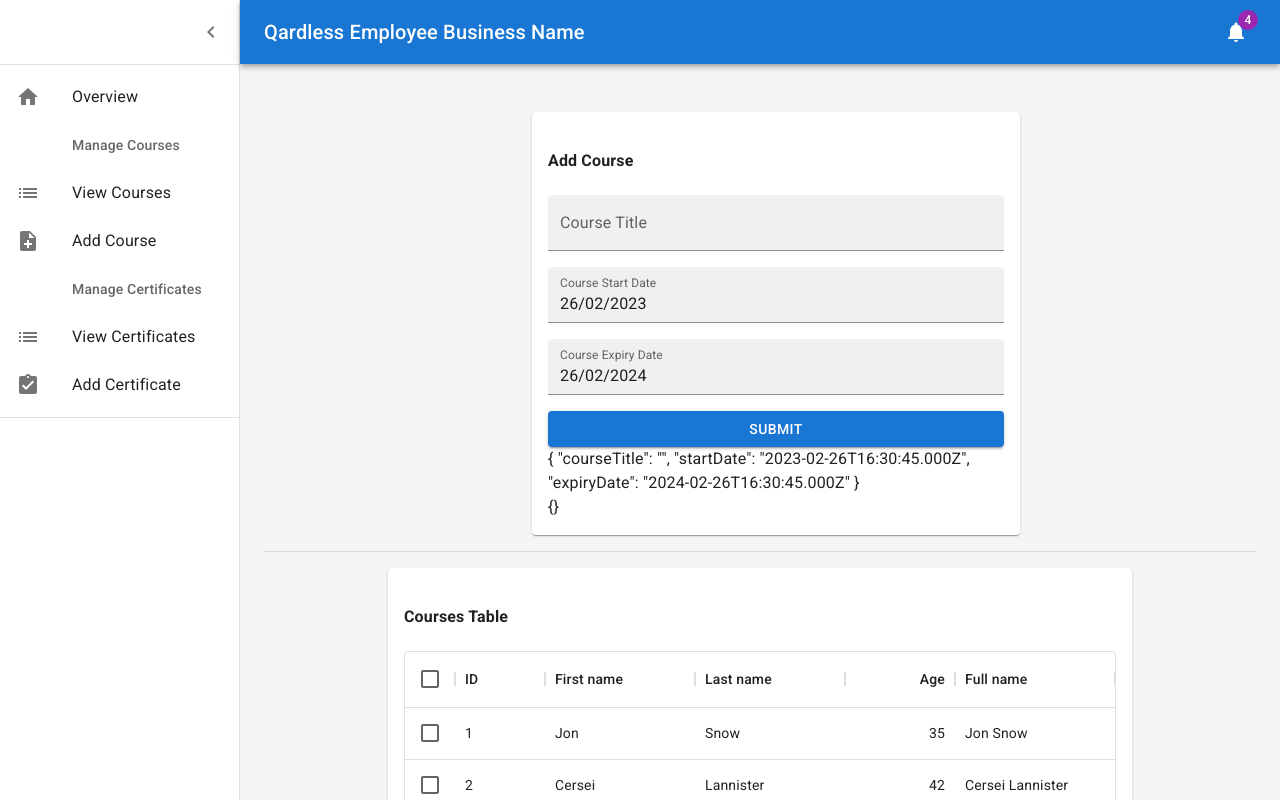
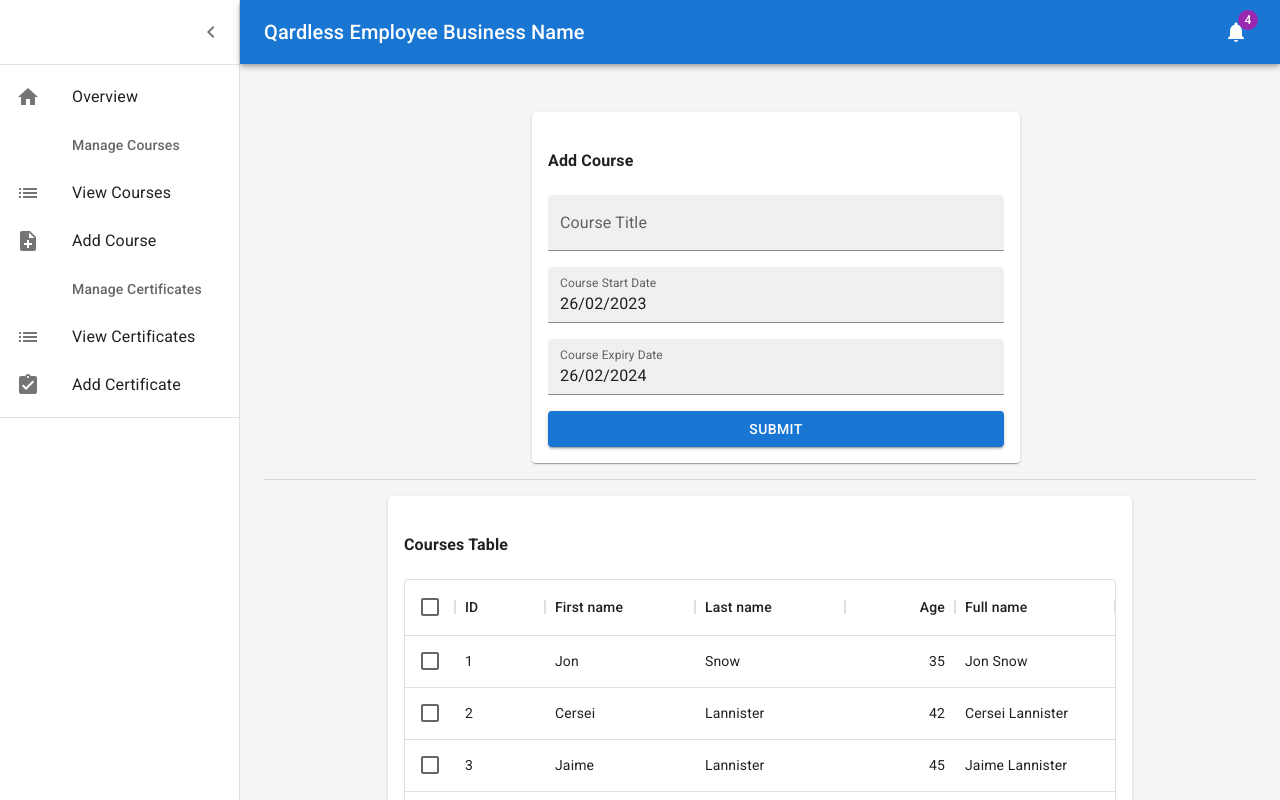
Before and after one commit to Brian-McK/QardlessWepApp, a React (Create React App) app in the folder create-react-app/: page / in a window 1280 px wide. Built offline with nearby package versions, Linux system fonts and the light colour scheme; no server answers; what @azure/storage-blob would draw is missing.

Commit message:
push before integrating add course

```diff
--- a/create-react-app/src/dashboard/courses/AddCourse.js
+++ b/create-react-app/src/dashboard/courses/AddCourse.js
@@ -130,9 +130,6 @@ export default function AddCourse() {
                       Submit
                     </Button>
 
-                    {JSON.stringify(formikAddCourse.values, null, 4)}
-                    <br></br>
-                    {JSON.stringify(formikAddCourse.errors, null, 4)}
                   </Stack>
                 </form>
               </LocalizationProvider>
--- a/create-react-app/src/dashboard/listItems.js
+++ b/create-react-app/src/dashboard/listItems.js
@@ -6,7 +6,7 @@ import ListItemText from "@mui/material/ListItemText";
 import HomeIcon from "@mui/icons-material/Home";
 import NoteAddIcon from "@mui/icons-material/NoteAdd";
 import AssignmentTurnedInIcon from "@mui/icons-material/AssignmentTurnedIn";
-import ListIcon from '@mui/icons-material/List';
+import ListIcon from "@mui/icons-material/List";
 
 export const mainListItems = (
   <React.Fragment>
```
